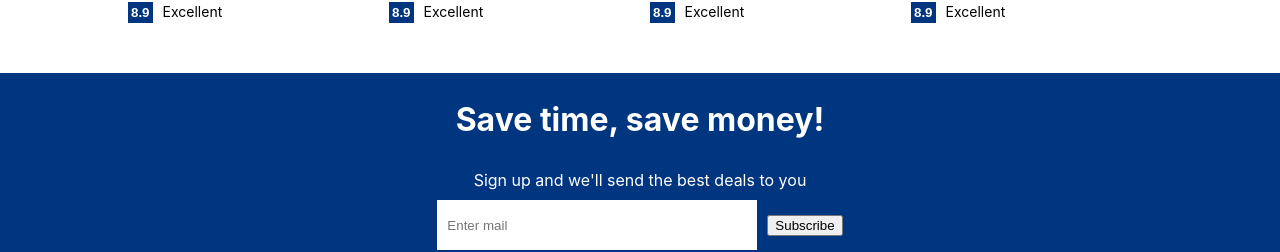
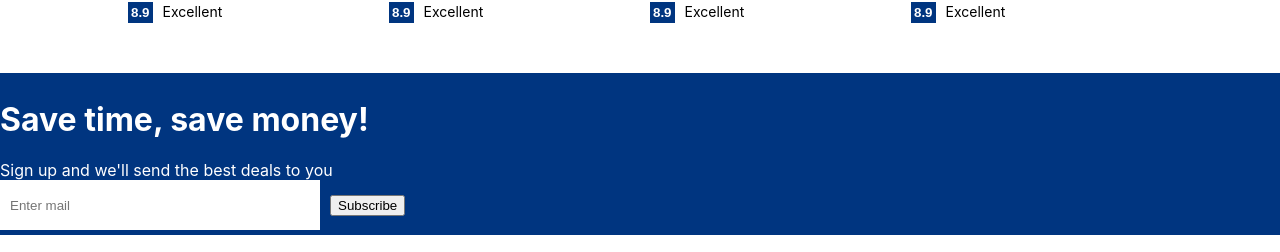
Before and after one commit to bellicose77/booking-app-clientside, a React (Create React App) app: page / in a window 1280 px wide. Shown: the part 1347-1599 px from the top of the page. Built offline with nearby package versions, Linux system fonts and the light colour scheme.

Commit message:
mail componet

```diff
--- a/src/components/MailList/MailList.css
+++ b/src/components/MailList/MailList.css
@@ -3,7 +3,6 @@
     background-color: #003580;
     color: white;
     margin-top:50px;
-    display:flex;
     flex-direction: column;
     align-items: center;
     gap: 10px;
@@ -17,3 +16,6 @@
   margin-right: 10px;
   border-radius: 5p
 }
+.mailContainer>button{
+
+}
```
